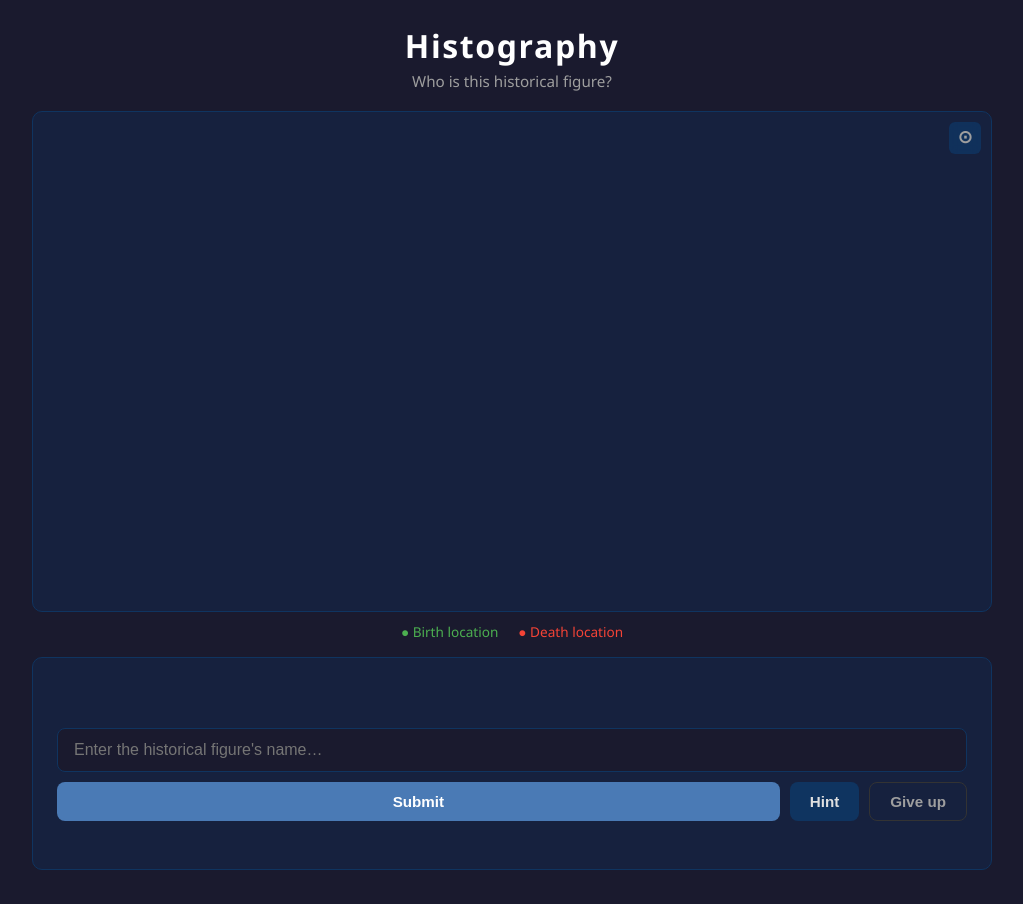
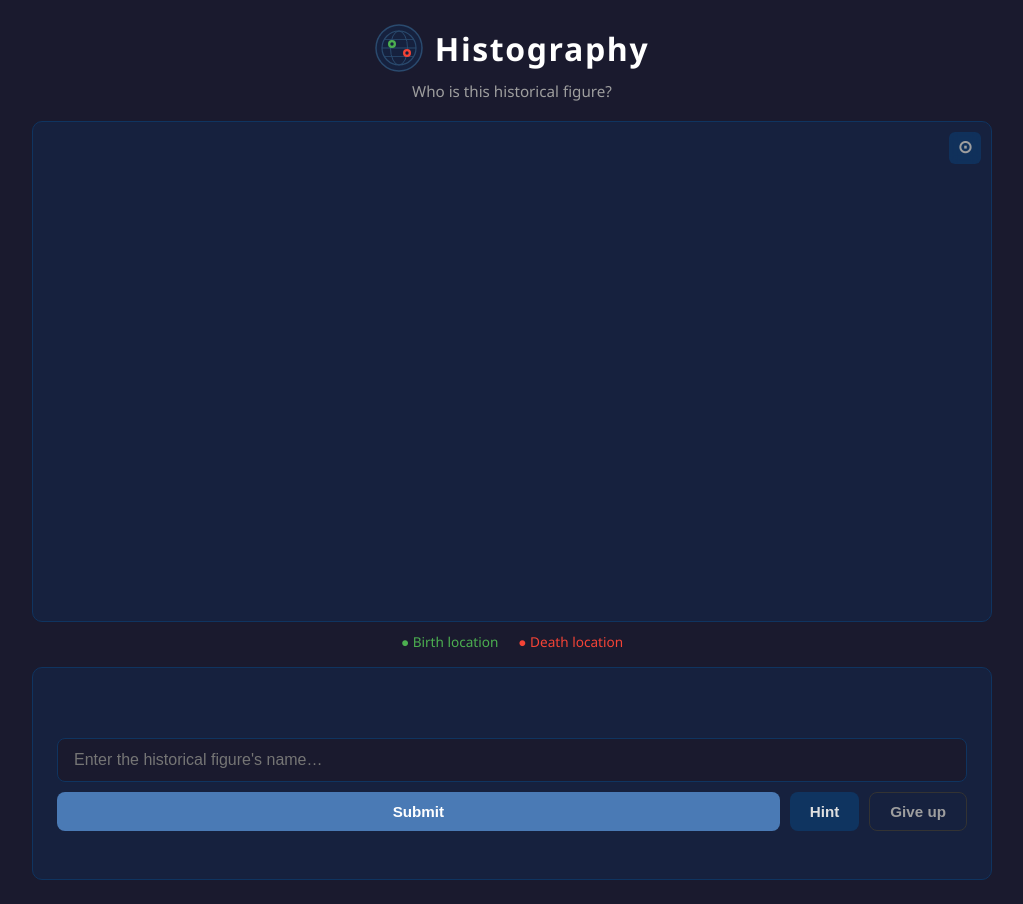
Before and after one commit to wilhelmer/histography, a website: page public/index.html in a window 1280 px wide. Shown: the whole page, without its empty margins (128-1151 px from the left). Drawn offline with nearby package versions, Linux system fonts and the light colour scheme; no server answers.

Commit message:
add: icon

```diff
--- a/public/index.html
+++ b/public/index.html
@@ -4,12 +4,29 @@
   <meta charset="UTF-8">
   <meta name="viewport" content="width=device-width, initial-scale=1.0">
   <title>Histography</title>
+  <link rel="icon" type="image/svg+xml" href="favicon.svg">
   <link rel="stylesheet" href="style.css">
 </head>
 <body>
   <div id="app">
     <header>
-      <h1>Histography</h1>
+      <div id="logo">
+        <svg xmlns="http://www.w3.org/2000/svg" viewBox="0 0 48 48" width="48" height="48" aria-hidden="true">
+          <circle cx="24" cy="24" r="23" fill="#16213e" stroke="#2a4a6e" stroke-width="1.5"/>
+          <circle cx="24" cy="24" r="17" fill="none" stroke="#2a4a6e" stroke-width="1.2"/>
+          <ellipse cx="24" cy="24" rx="8.5" ry="17" fill="none" stroke="#2a4a6e" stroke-width="1"/>
+          <line x1="7" y1="24" x2="41" y2="24" stroke="#2a4a6e" stroke-width="1"/>
+          <line x1="9.5" y1="15.5" x2="38.5" y2="15.5" stroke="#2a4a6e" stroke-width="0.8"/>
+          <line x1="9.5" y1="32.5" x2="38.5" y2="32.5" stroke="#2a4a6e" stroke-width="0.8"/>
+          <!-- Birth pin -->
+          <circle cx="17" cy="20" r="4" fill="#4caf50"/>
+          <circle cx="17" cy="20" r="1.7" fill="#16213e"/>
+          <!-- Death pin -->
+          <circle cx="32" cy="29" r="4" fill="#f44336"/>
+          <circle cx="32" cy="29" r="1.7" fill="#16213e"/>
+        </svg>
+        <h1>Histography</h1>
+      </div>
       <p class="subtitle">Who is this historical figure?</p>
     </header>
 
--- a/public/style.css
+++ b/public/style.css
@@ -35,6 +35,12 @@ body {
 header {
   text-align: center;
   margin-bottom: 20px;
+}
+
+#logo {
+  display: inline-flex;
+  align-items: center;
+  gap: 12px;
 }
 
 h1 {
```
Also changed, not shown: public/favicon.svg (added).
